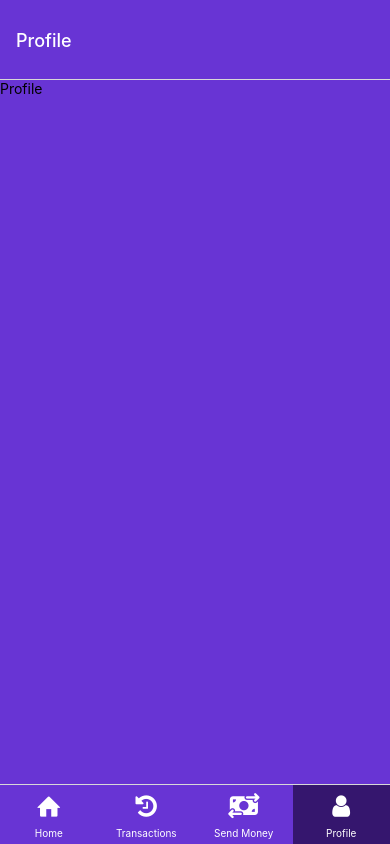
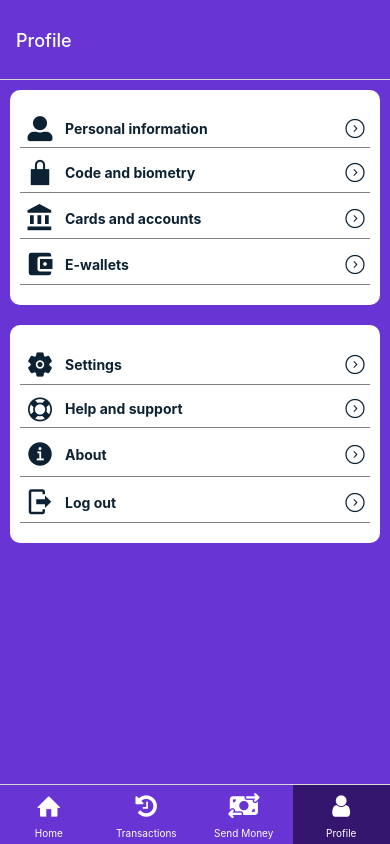
Before and after one commit to iamtigermaximus/PayDala, a React Native app: screen /Profile in a window 390 px wide. Built offline with nearby package versions, Linux system fonts and the light colour scheme.

Commit message:
refactor profile page, hardcoded a layout

```diff
--- a/App/Components/GetStarted.js
+++ b/App/Components/GetStarted.js
@@ -14,7 +14,7 @@ export default function GetStarted() {
         <View style={styles.linkContainer}>
           <View style={styles.linkItemContainer}>
             <Text style={styles.linkItemIcon}>
-              <MaterialCommunityIcons name="bank" size={35} color="black" />
+              <MaterialCommunityIcons name="bank" size={35} color="#0c2233" />
             </Text>
             <View style={styles.linkItem}>
               <Text style={styles.linkItemHeader}>Link a Finnish bank</Text>
@@ -25,7 +25,11 @@ export default function GetStarted() {
           </View>
           <View>
             <Text>
-              <Entypo name="chevron-with-circle-right" size={30} color="gray" />
+              <Entypo
+                name="chevron-with-circle-right"
+                size={30}
+                color="#0c2233"
+              />
             </Text>
           </View>
         </View>
@@ -35,7 +39,7 @@ export default function GetStarted() {
               <MaterialIcons
                 name="account-balance-wallet"
                 size={30}
-                color="black"
+                color="#0c2233"
               />
             </Text>
             <View style={styles.linkItem}>
@@ -47,14 +51,18 @@ export default function GetStarted() {
           </View>
           <View>
             <Text>
-              <Entypo name="chevron-with-circle-right" size={30} color="gray" />
+              <Entypo
+                name="chevron-with-circle-right"
+                size={30}
+                color="#0c2233"
+              />
             </Text>
           </View>
         </View>
         <View style={styles.linkContainer}>
           <View style={styles.linkItemContainer}>
             <Text style={styles.linkItemIcon}>
-              <MaterialCommunityIcons name="bank" size={35} color="black" />
+              <MaterialCommunityIcons name="bank" size={35} color="#0c2233" />
             </Text>
             <View style={styles.linkItem}>
               <Text style={styles.linkItemHeader}>
@@ -67,7 +75,11 @@ export default function GetStarted() {
           </View>
           <View>
             <Text>
-              <Entypo name="chevron-with-circle-right" size={30} color="gray" />
+              <Entypo
+                name="chevron-with-circle-right"
+                size={30}
+                color="#0c2233"
+              />
             </Text>
           </View>
         </View>
@@ -77,20 +89,26 @@ export default function GetStarted() {
         <View style={styles.linkContainer}>
           <View style={styles.linkItemContainer}>
             <Text style={styles.linkItemIcon}>
-              <MaterialCommunityIcons name="bank" size={35} color="black" />
+              <MaterialCommunityIcons
+                name="calendar-month"
+                size={35}
+                color="#0c2233"
+              />
             </Text>
             <View style={styles.linkItem}>
-              <Text style={styles.linkItemHeader}>
-                Link a PH payment method
-              </Text>
+              <Text style={styles.linkItemHeader}>Schedule a transfer</Text>
               <Text style={styles.linkItemSubtext}>
-                Send to FI from a PH bank
+                Set up repeating payments
               </Text>
             </View>
           </View>
           <View>
             <Text>
-              <Entypo name="chevron-with-circle-right" size={30} color="gray" />
+              <Entypo
+                name="chevron-with-circle-right"
+                size={30}
+                color="#0c2233"
+              />
             </Text>
           </View>
         </View>
--- a/App/Screens/Home.js
+++ b/App/Screens/Home.js
@@ -71,7 +71,7 @@ export default function Home(props) {
               <MaterialCommunityIcons
                 name="swap-horizontal-circle"
                 size={24}
-                color="black"
+                color="#0c2233"
               />
             </View>
             <View style={styles.currency}>
--- a/App/Screens/Profile.js
+++ b/App/Screens/Profile.js
@@ -1,11 +1,166 @@
-import { View, Text, StyleSheet } from 'react-native';
+import { View, Text, StyleSheet, ScrollView } from 'react-native';
 import React from 'react';
+import {
+  Entypo,
+  MaterialIcons,
+  MaterialCommunityIcons,
+  Ionicons,
+  FontAwesome5,
+  FontAwesome,
+} from '@expo/vector-icons';
 
 export default function Profile() {
   return (
-    <View style={styles.container}>
-      <Text style={styles.text}>Profile</Text>
-    </View>
+    <ScrollView style={styles.scrollView}>
+      <View style={styles.personalDetailsContainer}>
+        <View style={styles.itemsContainer}>
+          <View style={styles.itemContainer}>
+            <Text style={styles.itemIcon}>
+              <FontAwesome5 name="user-alt" size={25} color="#0c2233" />
+            </Text>
+            <Text style={styles.item}>Personal information</Text>
+          </View>
+          <View style={styles.itemIcon}>
+            <Text>
+              <Entypo
+                name="chevron-with-circle-right"
+                size={20}
+                color="#0c2233"
+              />
+            </Text>
+          </View>
+        </View>
+        <View style={styles.itemsContainer}>
+          <View style={styles.itemContainer}>
+            <Text style={styles.itemIcon}>
+              <Ionicons name="lock-closed-sharp" size={27} color="#0c2233" />
+            </Text>
+            <Text style={styles.item}>Code and biometry</Text>
+          </View>
+          <View style={styles.itemIcon}>
+            <Text>
+              <Entypo
+                name="chevron-with-circle-right"
+                size={20}
+                color="#0c2233"
+              />
+            </Text>
+          </View>
+        </View>
+        <View style={styles.itemsContainer}>
+          <View style={styles.itemContainer}>
+            <Text style={styles.itemIcon}>
+              <MaterialCommunityIcons name="bank" size={30} color="#0c2233" />
+            </Text>
+            <Text style={styles.item}>Cards and accounts</Text>
+          </View>
+          <View style={styles.itemIcon}>
+            <Text>
+              <Entypo
+                name="chevron-with-circle-right"
+                size={20}
+                color="#0c2233"
+              />
+            </Text>
+          </View>
+        </View>
+        <View style={styles.itemsContainer}>
+          <View style={styles.itemContainer}>
+            <Text style={styles.itemIcon}>
+              <MaterialIcons
+                name="account-balance-wallet"
+                size={30}
+                color="#0c2233"
+              />
+            </Text>
+            <Text style={styles.item}>E-wallets</Text>
+          </View>
+          <View style={styles.itemIcon}>
+            <Text>
+              <Entypo
+                name="chevron-with-circle-right"
+                size={20}
+                color="#0c2233"
+              />
+            </Text>
+          </View>
+        </View>
+      </View>
+      <View style={styles.personalDetailsContainer}>
+        <View style={styles.itemsContainer}>
+          <View style={styles.itemContainer}>
+            <Text style={styles.itemIcon}>
+              <Ionicons name="settings" size={27} color="#0c2233" />
+            </Text>
+            <Text style={styles.item}>Settings</Text>
+          </View>
+          <View style={styles.itemIcon}>
+            <Text>
+              <Entypo
+                name="chevron-with-circle-right"
+                size={20}
+                color="#0c2233"
+              />
+            </Text>
+          </View>
+        </View>
+        <View style={styles.itemsContainer}>
+          <View style={styles.itemContainer}>
+            <Text style={styles.itemIcon}>
+              <FontAwesome name="support" size={24} color="#0c2233" />{' '}
+            </Text>
+            <Text style={styles.item}>Help and support</Text>
+          </View>
+          <View style={styles.itemIcon}>
+            <Text>
+              <Entypo
+                name="chevron-with-circle-right"
+                size={20}
+                color="#0c2233"
+              />
+            </Text>
+          </View>
+        </View>
+        <View style={styles.itemsContainer}>
+          <View style={styles.itemContainer}>
+            <Text style={styles.itemIcon}>
+              <Ionicons
+                name="information-circle-sharp"
+                size={30}
+                color="#0c2233"
+              />
+            </Text>
+            <Text style={styles.item}>About</Text>
+          </View>
+          <View style={styles.itemIcon}>
+            <Text>
+              <Entypo
+                name="chevron-with-circle-right"
+                size={20}
+                color="#0c2233"
+              />
+            </Text>
+          </View>
+        </View>
+        <View style={styles.itemsContainer}>
+          <View style={styles.itemContainer}>
+            <Text style={styles.itemIcon}>
+              <MaterialCommunityIcons name="logout" size={30} color="#0c2233" />
+            </Text>
+            <Text style={styles.item}>Log out</Text>
+          </View>
+          <View style={styles.itemIcon}>
+            <Text>
+              <Entypo
+                name="chevron-with-circle-right"
+                size={20}
+                color="#0c2233"
+              />
+            </Text>
+          </View>
+        </View>
+      </View>
+    </ScrollView>
   );
 }
 
@@ -17,4 +172,47 @@ const styles = StyleSheet.create({
   text: {
     color: '#010101',
   },
+  personalDetailsContainer: {
+    backgroundColor: 'white',
+    // height: 200,
+    // padding: 10,
+    margin: 10,
+    borderRadius: 10,
+    gap: 5,
+    paddingHorizontal: 10,
+    paddingVertical: 20,
+  },
+  itemsContainer: {
+    display: 'flex',
+    flexDirection: 'row',
+    justifyContent: 'space-between',
+    borderBottomWidth: 0.3,
+    borderColor: 'gray',
+  },
+  itemContainer: {
+    gap: 5,
+    display: 'flex',
+    flexDirection: 'row',
+    justifyContent: 'center',
+    alignItems: 'center',
+    padding: 5,
+  },
+  itemIcon: {
+    display: 'flex',
+    justifyContent: 'center',
+    alignItems: 'center',
+    width: 30,
+  },
+  item: {
+    display: 'flex',
+    justifyContent: 'center',
+    alignItems: 'center',
+    padding: 5,
+    fontWeight: '700',
+    color: '#0c2233',
+  },
+  scrollView: {
+    backgroundColor: '#6834d4',
+    gap: 20,
+  },
 });
```
